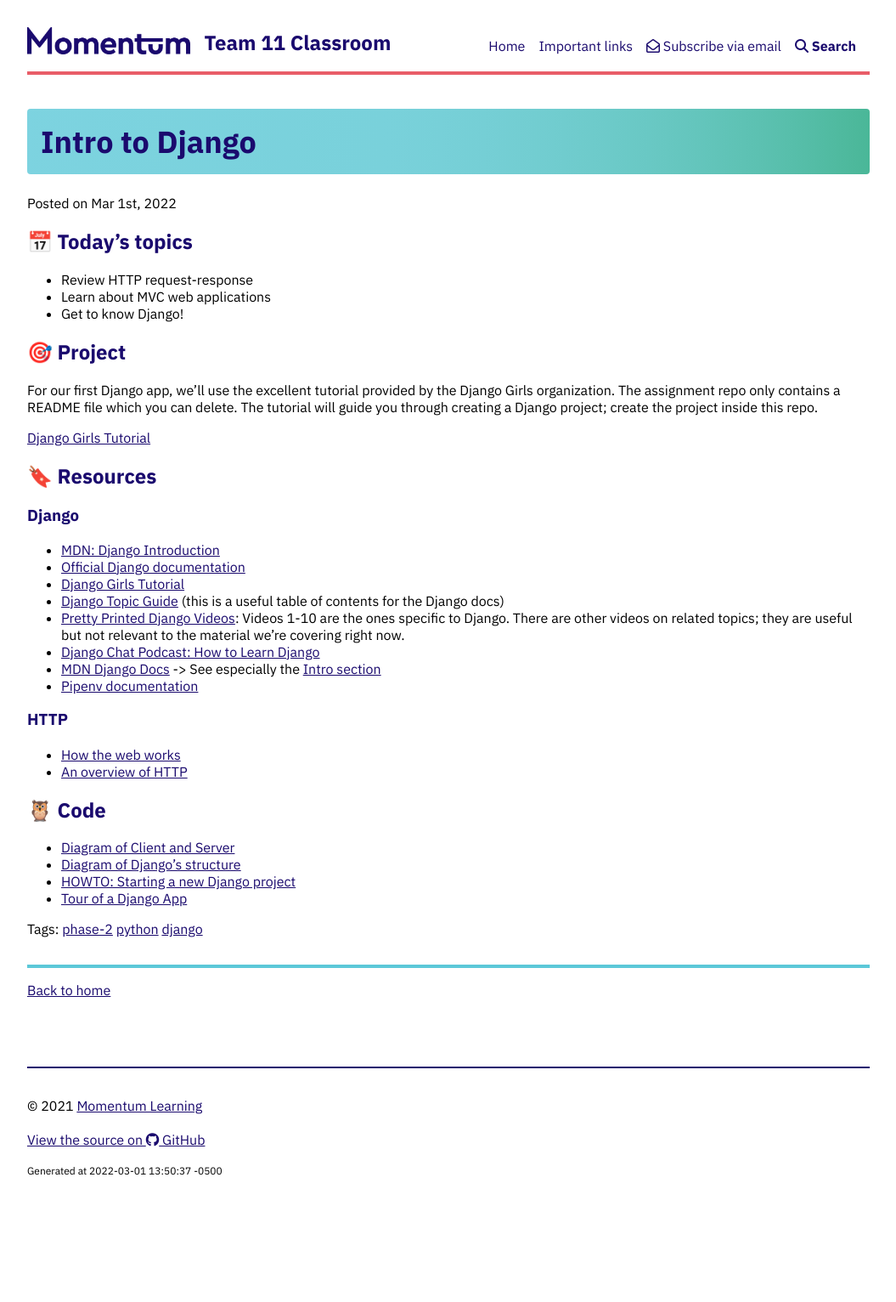
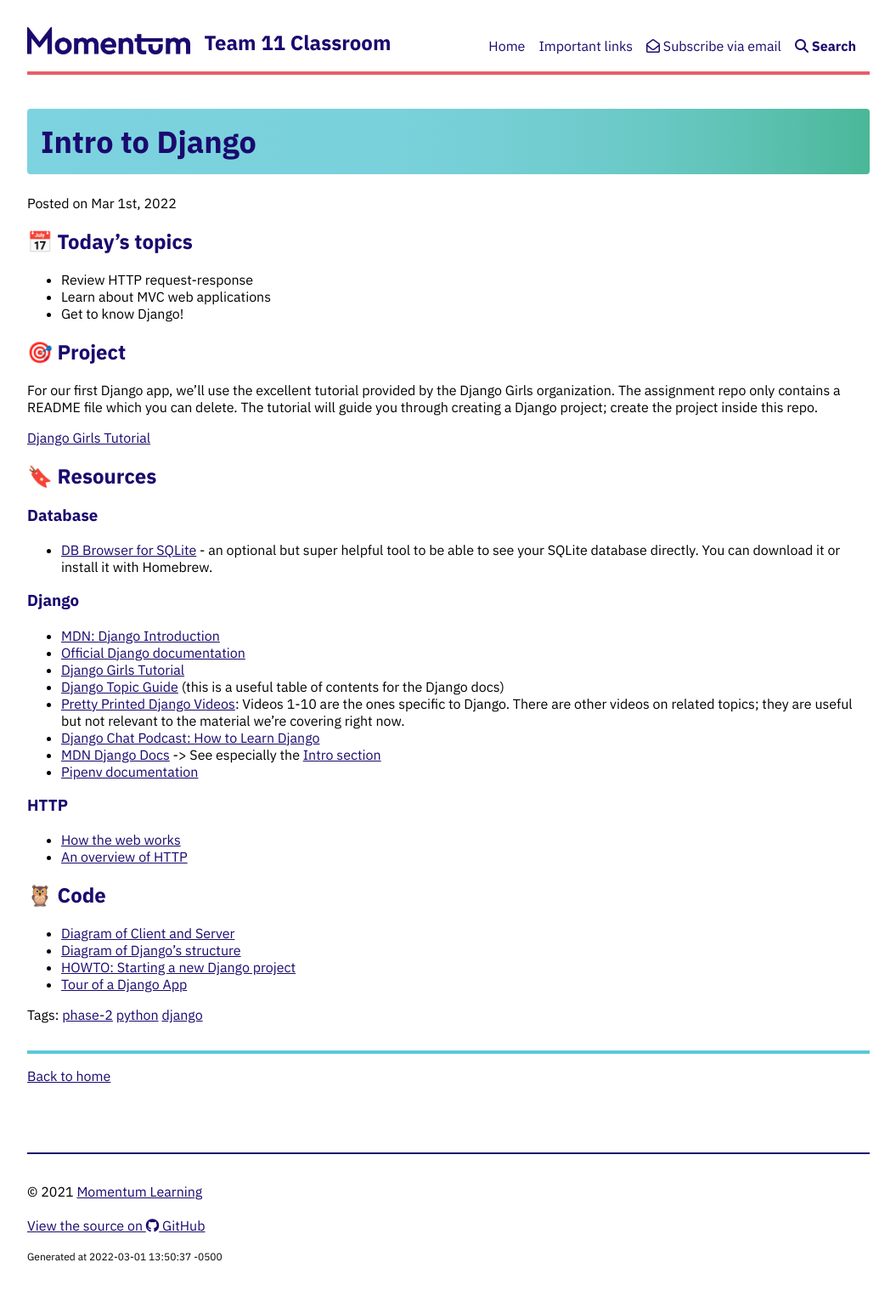
Before and after one commit to Momentum-Team-15/momentum-team-15.github.io, a Jekyll site: the page built from _posts/2022-03-01-py-django.md, in a window 1280 px wide. Shown: the whole page at 85% size, without its empty margins (112-1167 px from the left). Built offline with Jekyll 4.4.1, drawn with Linux system fonts in a browser that asks for light colours; nearby versions of some CDN libraries; before the commit the page ends 1431 px from its top, so only the background shows below that.

Commit message:
Add link

```diff
--- a/_posts/2022-03-01-py-django.md
+++ b/_posts/2022-03-01-py-django.md
@@ -17,6 +17,10 @@ For our first Django app, we'll use the excellent tutorial provided by the Djang
 [Django Girls Tutorial](https://classroom.github.com/a/giVQWul8)
 
 ## 🔖 Resources
+
+### Database
+
+- [DB Browser for SQLite](https://sqlitebrowser.org/dl/) - an optional but super helpful tool to be able to see your SQLite database directly. You can download it or install it with Homebrew.
 
 ### Django
 
```
